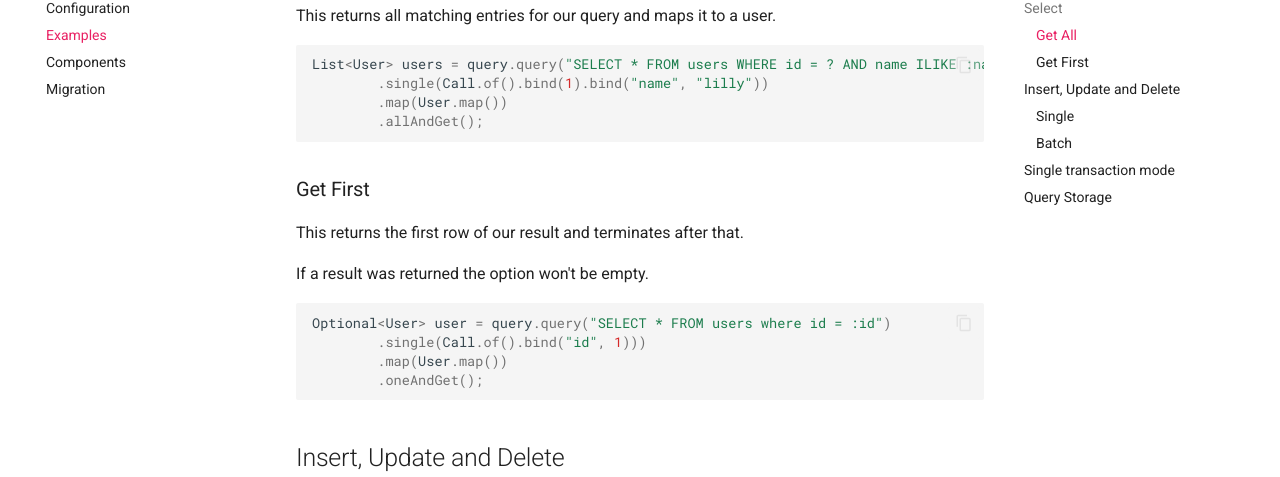
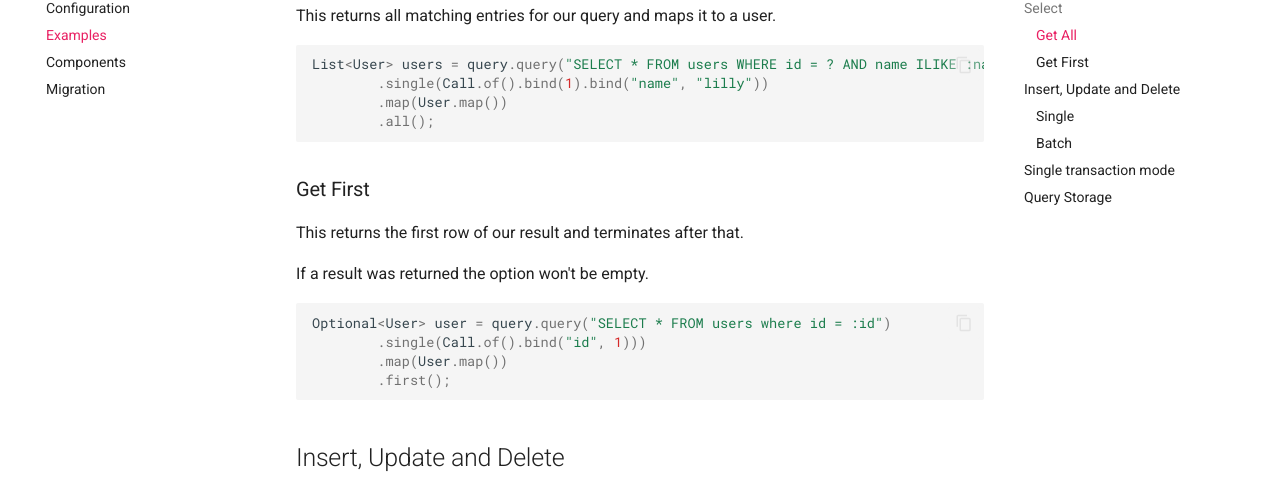
Before and after one commit to rainbowdashlabs/sadu-docs, an MkDocs documentation site: the page built from docs/queries/examples.md, in a window 1280 px wide and 900 px high, scrolled down 496 px. Shown: the part 148-625 px from the top of the window. Built offline with MkDocs 1.6.1 and Material for MkDocs 9.7.7, drawn with Linux system fonts in a browser that asks for light colours; comment, search, counter and statistics services are not loaded.

Commit message:
Fixed wrong method names in get examples (#4)

````diff
--- a/docs/queries/examples.md
+++ b/docs/queries/examples.md
@@ -25,7 +25,7 @@ This returns all matching entries for our query and maps it to a user.
 List<User> users = query.query("SELECT * FROM users WHERE id = ? AND name ILIKE :name")
         .single(Call.of().bind(1).bind("name", "lilly"))
         .map(User.map())
-        .allAndGet();
+        .all();
 ```
 
 ### Get First
@@ -38,7 +38,7 @@ If a result was returned the option won't be empty.
 Optional<User> user = query.query("SELECT * FROM users where id = :id")
         .single(Call.of().bind("id", 1)))
         .map(User.map())
-        .oneAndGet();
+        .first();
 ```
 
 
@@ -121,7 +121,7 @@ try (var conn = query.withSingleTransaction()) {
 List<User> users = query.query("SELECT * FROM users")
         .single()
         .map(User::map)
-        .allAndGet();
+        .all();
 
 // Make sure that the first insert was not commited
 Assertions.assertEquals(0, users.size());
````
